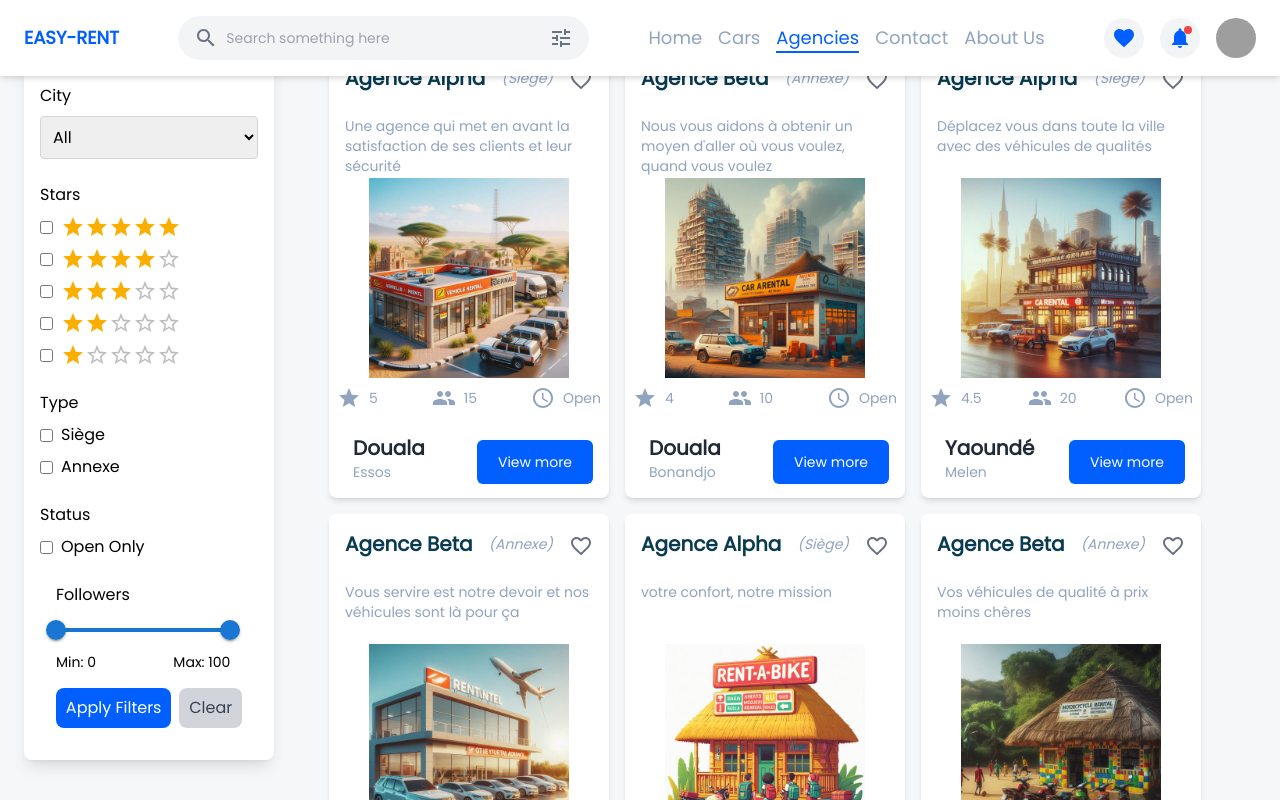
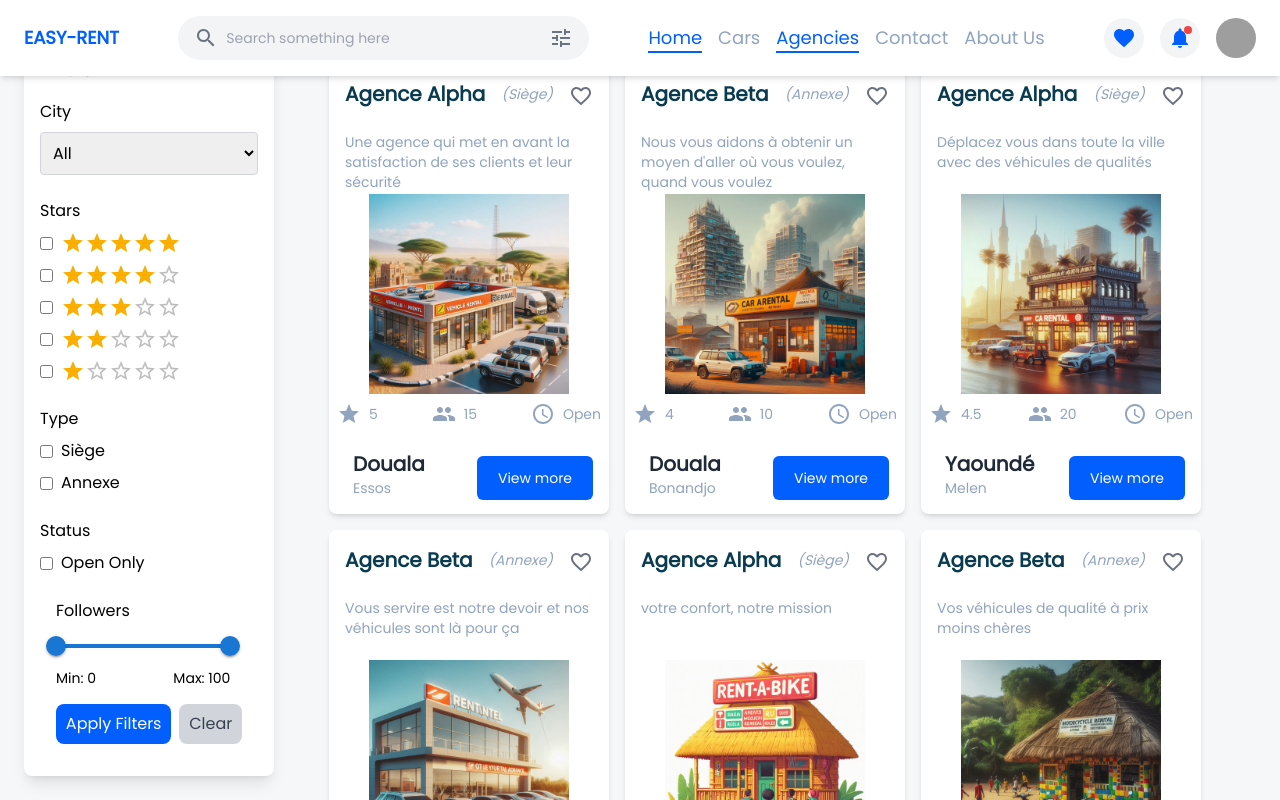
Before and after one commit to AdministrationReseau/easy-rental, a Next.js app: page /customer/agencies in a window 1280 px wide. Shown: the top 800 px of the page. Built offline with nearby package versions, Linux system fonts and the light colour scheme; grey boxes are pictures that could not be loaded; what @mui/material-nextjs would draw is missing.

Commit message:
update navbar and sidebar

```diff
--- a/src/app/(customer)/customer/layout.tsx
+++ b/src/app/(customer)/customer/layout.tsx
@@ -10,7 +10,7 @@ export default function Layout({ children }: { children: React.ReactNode }) {
             <div className="flex flex-col flex-grow bg-whitish-background h-full">
                 <NavBar />
 
-                <main className="flex-grow p-6">
+                <main className="flex-grow p-6 mt-4">
                     {children}
                 </main>
 
--- /dev/null
+++ b/src/components/AuthLayout.tsx
@@ -0,0 +1,23 @@
+import React from 'react';
+
+interface AuthLayoutProps {
+    children: React.ReactNode;
+    title: string;
+    subtitle: string;
+}
+
+const AuthLayout: React.FC<AuthLayoutProps> = ({ children, title, subtitle }) => {
+    return (
+        <div className="min-h-screen bg-gray-100 flex items-center justify-center py-12 px-4 sm:px-6 lg:px-8">
+            <div className="max-w-md w-full space-y-8 bg-white p-8 rounded-lg shadow-md">
+                <div className="text-center">
+                    <h2 className="mt-6 text-3xl font-bold text-gray-900">{title}</h2>
+                    <p className="mt-2 text-sm text-gray-600">{subtitle}</p>
+                </div>
+                {children}
+            </div>
+        </div>
+    );
+};
+
+export default AuthLayout;
--- a/src/components/OrgSidebar.tsx
+++ b/src/components/OrgSidebar.tsx
@@ -41,7 +41,7 @@ const OrgSidebar: React.FC = () => {
     }, []);
 
     const mainMenuItems = [
-        { name: "Dashboard", icon: <Home />, link: "/Dashboard" },
+        { name: "Dashboard", icon: <Home />, link: "/dashboard" },
         { name: "Agencies", icon: <AccountBalance />, link: "/agencies" },
         { name: "Vehicles", icon: <DirectionsCar />, link: "/cars" },
         { name: "Drivers", icon: <Person />, link: "/drivers" },
--- a/src/components/organisation/NavBar.tsx
+++ b/src/components/organisation/NavBar.tsx
@@ -10,9 +10,7 @@ const Navbar = () => {
     const [isMenuOpen, setIsMenuOpen] = useState(false);
     const pathname = usePathname();
 
-    const isLinkActive = (path: string) => {
-        return pathname === path;
-    };
+    const isLinkActive = (href: string) => pathname.startsWith(href)
 
     const navLinks = [
         { href: "/customer", label: "Home" },
```
Also changed, not shown: 1 other file (tests, documents, lock files or other folders).
